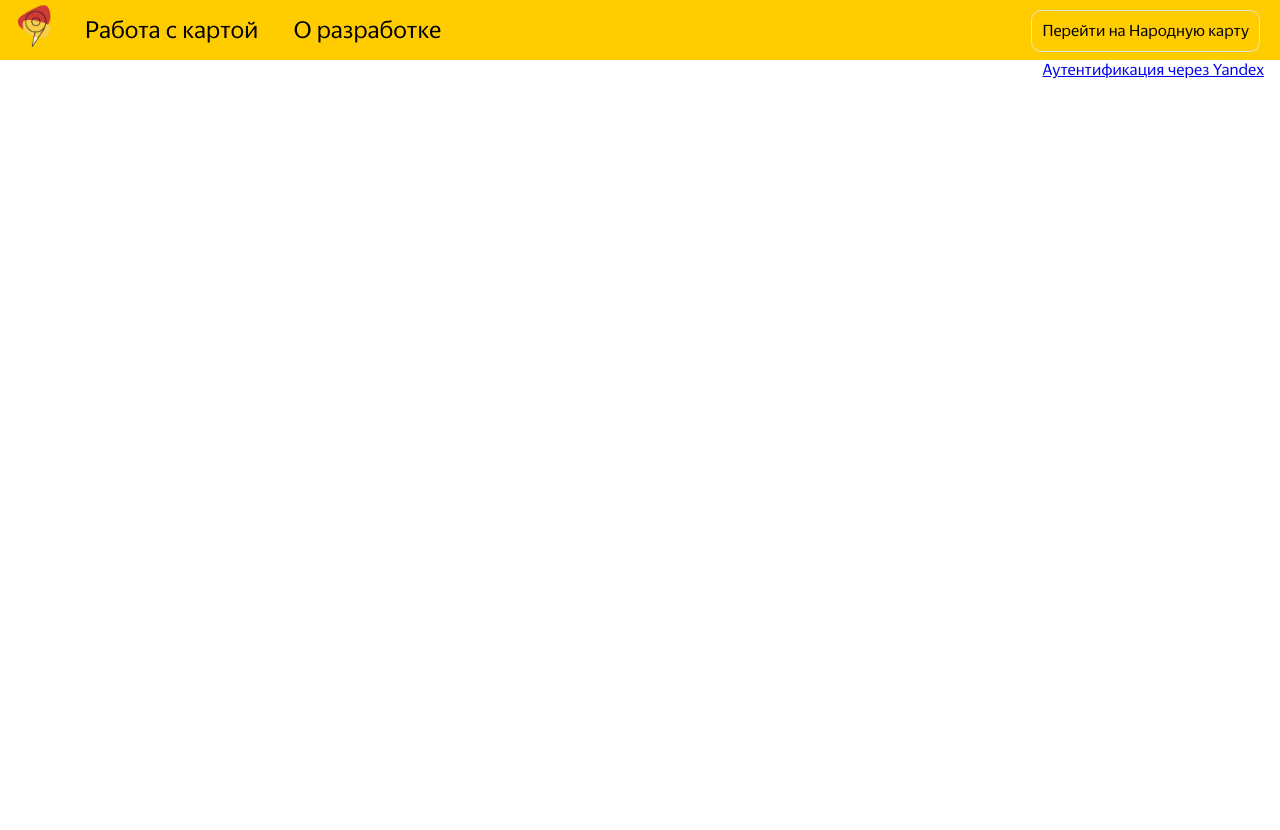
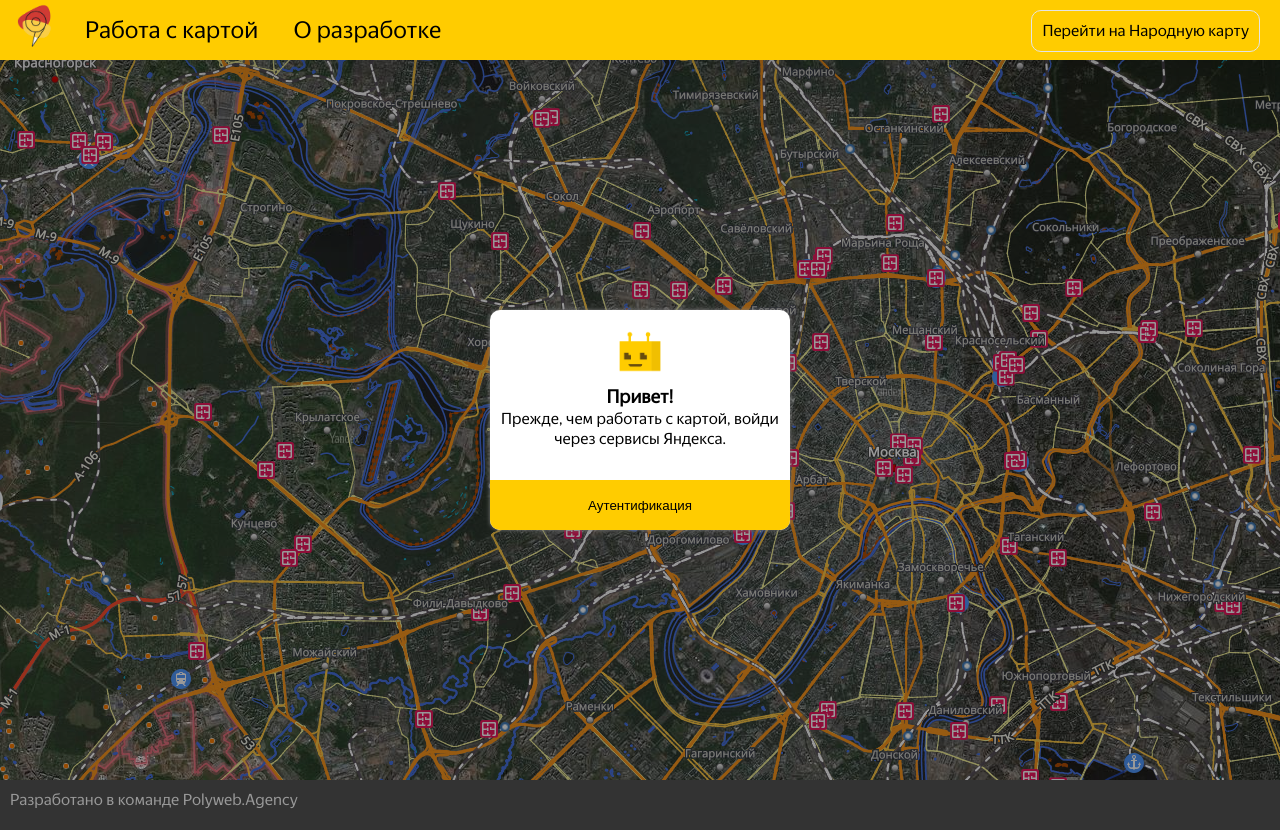
Before and after one commit to FedGus/yndxforester, a PHP site: page /yndxforester/ in a window 1280 px wide. Before the commit the page ends 79 px from the top, so only its background shows below. Run offline with PHP 8.4, Linux system fonts and the light colour scheme; data that the repository does not hold is empty.

Commit message:
change a OAuth

```diff
--- a/src/auth/auth.php
+++ b/src/auth/auth.php
@@ -7,7 +7,7 @@
     <title>Аутентификация через Yandex</title>
 </head>
 <body>
-    <div class="nk-user-bar-view">
+
     <?php
         $client_id = '104bbb1d48a84444b503ca8240c85eeb'; // Id приложения
         $client_secret = '2b6f7a1ed14447068e0912b174532173'; // Пароль приложения
@@ -16,16 +16,6 @@
         // $redirect_uri = explode('?', $redirect_uri);
         // $redirect_uri = $redirect_uri[0]; // Callback URI
 		// echo $redirect_uri;
-
-        $url = 'https://oauth.yandex.ru/authorize';
-
-        $params = array(
-            'response_type' => 'code',
-            'client_id'     => $client_id,
-            'display'       => 'popup'
-        );
-
-        echo $link = '<p><a href="' . $url . '?' . urldecode(http_build_query($params)) . '">Аутентификация через Yandex</a></p>';
 
         if (isset($_GET['code'])) {
             $result = false;
@@ -61,25 +51,36 @@
                     $userInfo = $userInfo;
                     $result = true;
                 }
-            }
+
+                if ($result) {
+                    $_SESSION['user'] = $userInfo;
+                    echo '<div class="nk-user-bar-view">';
+                    echo '<div class="nk-user-bar-view__user-icon"><span class="nk-user-icon nk-user-icon_size_middle" style="background-image: url(https://avatars.yandex.net/get-yapic/'.$userInfo['default_avatar_id'].'/islands-retina-50);"></span></div>';
+                    echo '<span class="nk-user-bar-view__name nk-user-bar-view__name_color_white">' .$userInfo['real_name']. '</span>';
+                    echo '</div>';
+                    require 'map/index.html';
+                }
         }
+    }
 
-        if ($result) {
-            $_SESSION['user'] = $userInfo;
-            echo '<div class="nk-user-bar-view__user-icon"><span class="nk-user-icon nk-user-icon_size_middle" style="background-image: url(https://avatars.yandex.net/get-yapic/'.$userInfo['default_avatar_id'].'/islands-retina-50);"></span></div>';
-            echo '<span class="nk-user-bar-view__name nk-user-bar-view__name_color_white">' .$userInfo['real_name']. '</span>';
+    if (!isset($_GET['code']) || !isset($tokenInfo['access_token'])) {
+        $url = 'https://oauth.yandex.ru/authorize';
 
-           // echo "Email: " . $userInfo['default_email'] . '<br />';
-        }
+            $params = array(
+                'response_type' => 'code',
+                'client_id'     => $client_id,
+                'display'       => 'popup'
+            );
+            echo '<div class="auth-back">
+            <div class="auth-popup">
+            <img src="img/4.png" alt="" class="robot-icon">
+                <h3>Привет!</h3>
+                <p>Прежде, чем работать с картой, войди через сервисы Яндекса.</p>';
+                echo $link = '<button class="auth-button"><a href="' . $url . '?' . urldecode(http_build_query($params)) . '" class="navlink">Аутентификация</a></button>';
+            echo '</div></div>';
+
+    }
+
         ?>
-        </div>
-        <?php
-        if ($result) {
-            require 'map/index.html';
-        }
-
-
-    ?>
-
 </body>
 </html>
--- a/src/css/style.css
+++ b/src/css/style.css
@@ -83,6 +83,9 @@ article {
     height: 90%;
 }
 
+#draw-canvas {
+    display: none;
+}
 #map-loader {
     position: absolute;
     top: 60px;
@@ -125,7 +128,7 @@ article {
         left: calc(55% - 50px);}
     }
 
-.load img {
+.load img, .robot-icon {
     width: 50px;
 }
 
@@ -151,14 +154,22 @@ article {
 }
 
 footer {
+    background-color: rgba(0, 0, 0, 0.8);
+    height: 30px;
+    color: rgba(255, 255, 255, 0.5);
+    padding: 10px;
+}
 
+footer a {
+    color: rgba(255, 255, 255, 0.5);
+    text-decoration: none;
 }
 /*-----------------*/
 
 .nk-user-bar-view {
     position: absolute;
-    right: 16px;
-    top: 60px;
+    right: 50px;
+    top: 80px;
     pointer-events: auto;
     z-index: 2;
     color: #e4e4e4;
@@ -204,3 +215,35 @@ footer {
     overflow: hidden;
     text-overflow: ellipsis;
 }
+
+.auth-popup {
+    position: relative;
+    vertical-align: middle;
+    padding-top: 20px;
+    text-align: center;
+    width: 300px;
+    height: 200px;
+    box-shadow: 0 0 4px gray;
+    border-radius: 10px;
+    z-index: 3;
+    background-color: #fff;
+}
+
+.auth-button {
+    position: absolute;
+    bottom: 0;
+    left: 0;
+    width: 300px;
+    height: 50px;
+    background-color: #fc0;
+    border: 0;
+    border-radius: 0 0 10px 10px;
+}
+
+.auth-back {
+    height: 90vh;
+    display: flex;
+    align-items: center;
+    justify-content: center;
+    background-image: url(../img/0.png);
+}
--- a/src/index.php
+++ b/src/index.php
@@ -23,7 +23,7 @@
             require "auth/auth.php";
             ?>
 <footer>
-
+          Разработано в команде <a href="http://polyweb.agency" >Polyweb.Agency</a>
     </footer>
 </body>
 </html>
```
Also changed, not shown: src/img/0.png (added).
